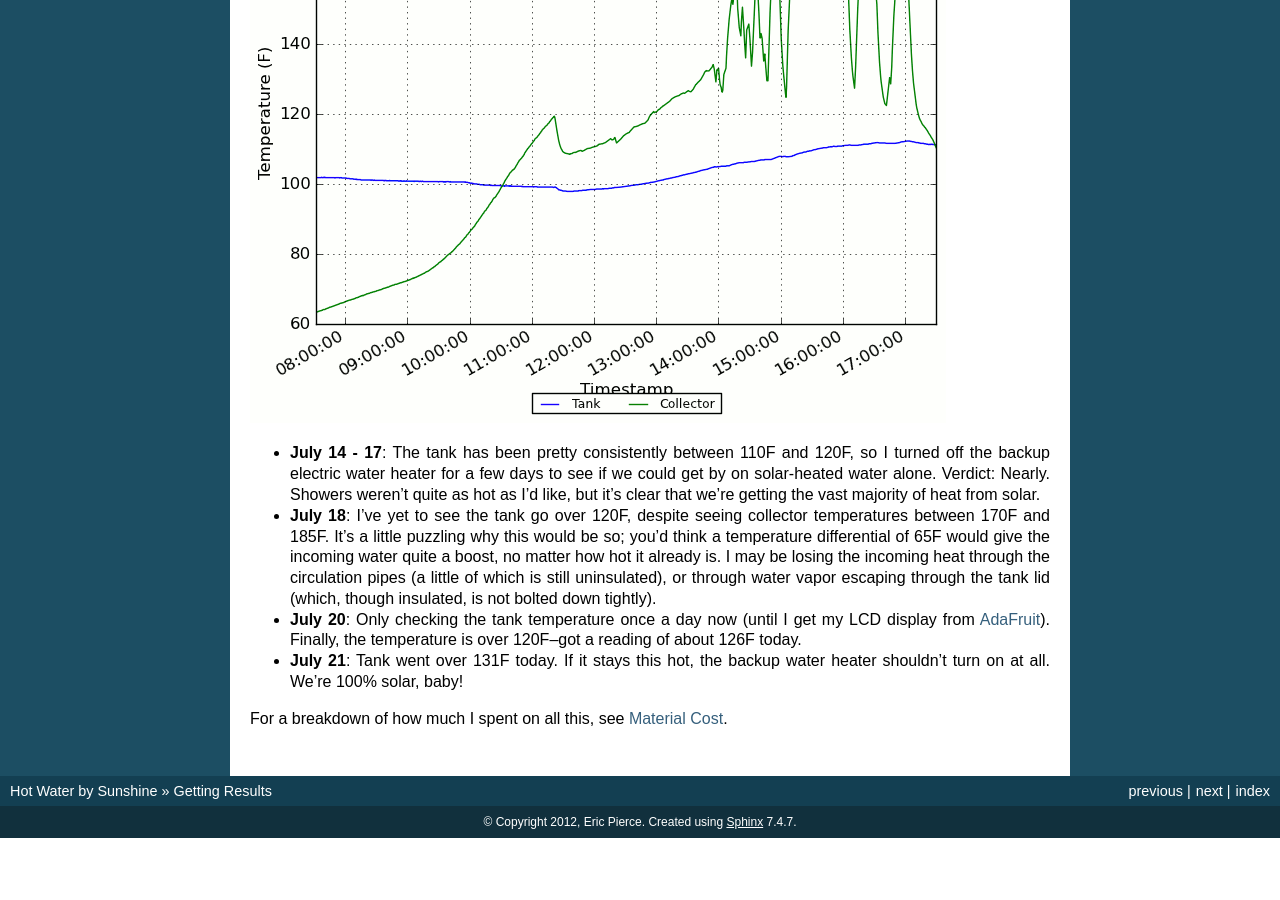
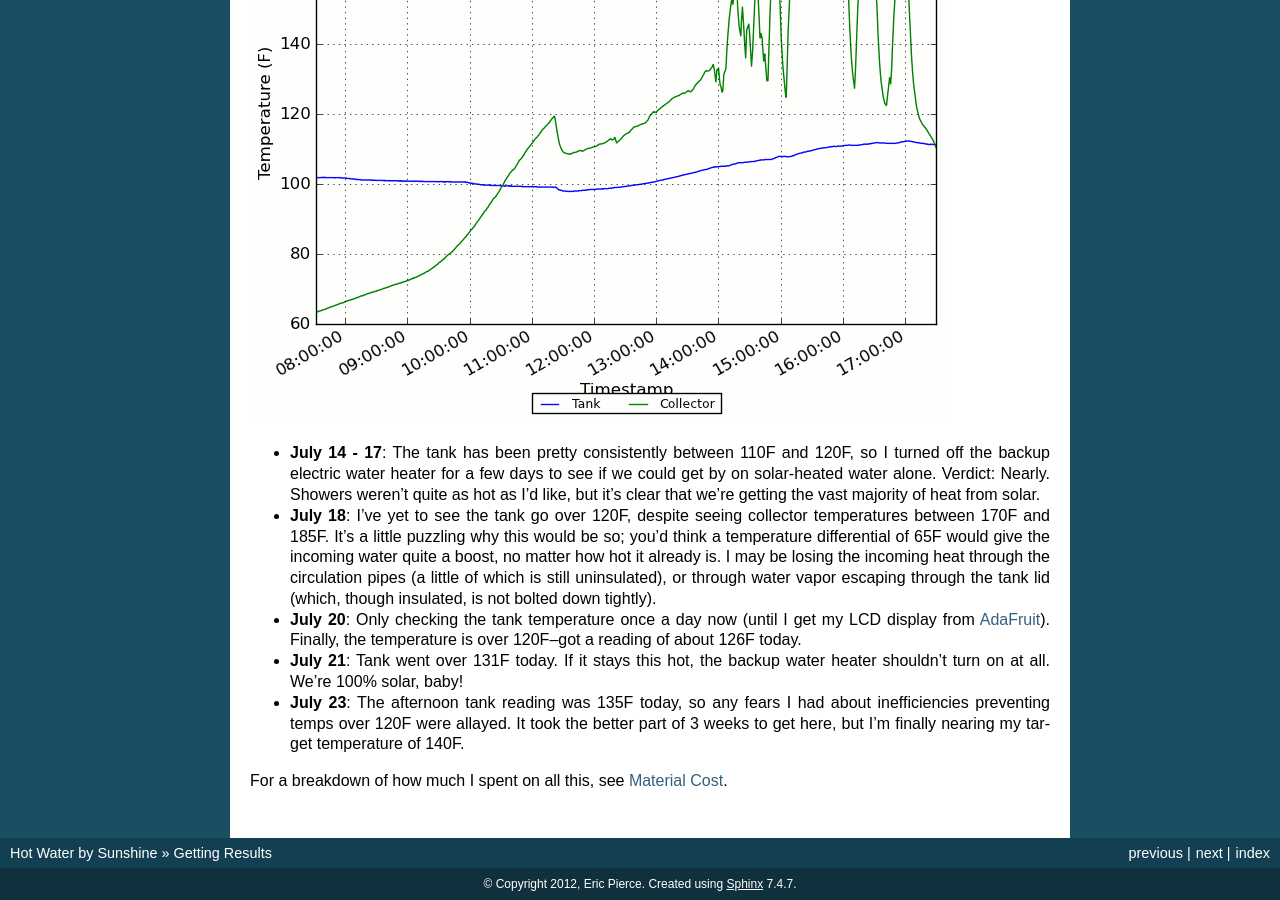
Before and after one commit to wapcaplet/hot-water-by-sunshine, a Sphinx documentation site: the page built from docs/results.rst, in a window 1280 px wide and 900 px high, scrolled down 2086 px. Built offline with Sphinx 7.4.7, drawn with Linux system fonts in a browser that asks for light colours; before the commit the page ends 2924 px from its top, so only the background shows below that.

Commit message:
July 23 results: 135F

```diff
--- a/docs/results.rst
+++ b/docs/results.rst
@@ -81,6 +81,11 @@ could see it was definitely working.
 - **July 21**: Tank went over 131F today. If it stays this hot, the backup water
   heater shouldn't turn on at all. We're 100% solar, baby!
 
+- **July 23**: The afternoon tank reading was 135F today, so any fears I had
+  about inefficiencies preventing temps over 120F were allayed. It took the
+  better part of 3 weeks to get here, but I'm finally nearing my target
+  temperature of 140F.
+
 For a breakdown of how much I spent on all this, see :ref:`cost`.
 
 .. _AdaFruit: http://www.adafruit.com/
```
